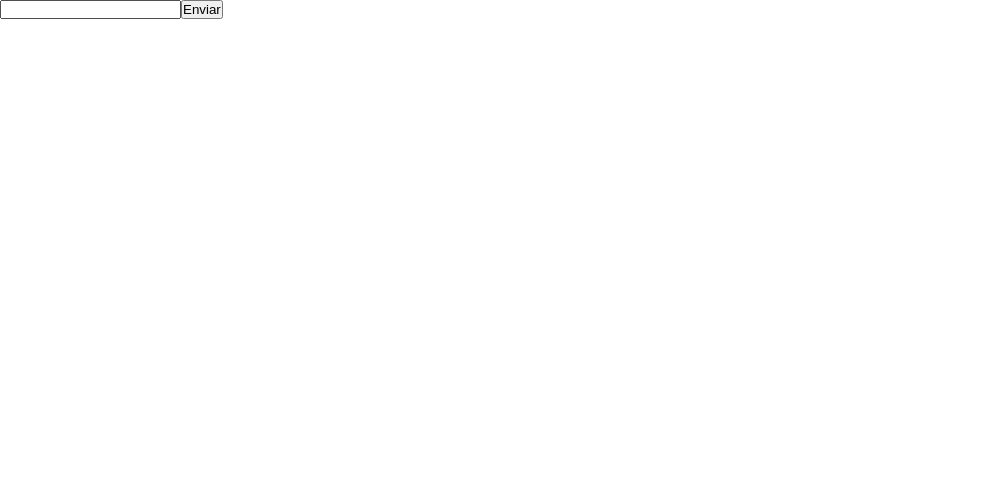
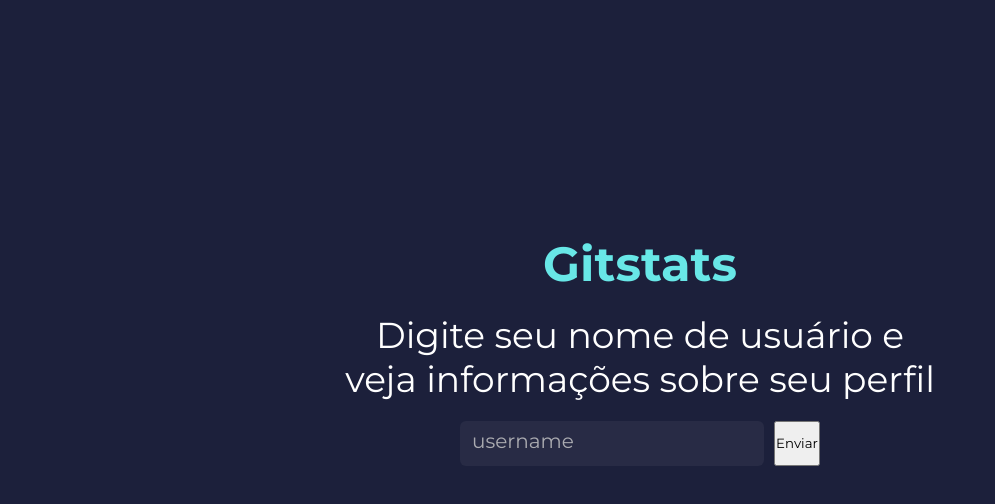
Before and after one commit to GustavoScopinho/api-github, a React (Create React App) app: page / in a window 1280 px wide. Shown: the top 504 px of the page, without its empty margins (0-995 px from the left). Built offline with nearby package versions, Linux system fonts and the light colour scheme.

Commit message:
Estrutura página buscar

```diff
--- a/public/index.html
+++ b/public/index.html
@@ -9,35 +9,19 @@
       name="description"
       content="Web site created using create-react-app"
     />
-    <link rel="apple-touch-icon" href="%PUBLIC_URL%/logo192.png" />
-    <!--
-      manifest.json provides metadata used when your web app is installed on a
-      user's mobile device or desktop. See https://developers.google.com/web/fundamentals/web-app-manifest/
-    -->
 
-    <!--
-      Notice the use of %PUBLIC_URL% in the tags above.
-      It will be replaced with the URL of the `public` folder during the build.
-      Only files inside the `public` folder can be referenced from the HTML.
-
-      Unlike "/favicon.ico" or "favicon.ico", "%PUBLIC_URL%/favicon.ico" will
-      work correctly both with client-side routing and a non-root public URL.
-      Learn how to configure a non-root public URL by running `npm run build`.
-    -->
+    <link rel="preconnect" href="https://fonts.googleapis.com" />
+    <link rel="preconnect" href="https://fonts.gstatic.com" crossorigin />
+    <link rel="preconnect" href="https://fonts.googleapis.com" />
+    <link rel="preconnect" href="https://fonts.gstatic.com" crossorigin />
+    <link
+      href="https://fonts.googleapis.com/css2?family=Cormorant+Garamond:ital,wght@0,400;0,700;1,400&family=Montserrat:wght@400;500;700&display=swap"
+      rel="stylesheet"
+    />
     <title>React App</title>
   </head>
   <body>
     <noscript>You need to enable JavaScript to run this app.</noscript>
     <div id="root"></div>
-    <!--
-      This HTML file is a template.
-      If you open it directly in the browser, you will see an empty page.
-
-      You can add webfonts, meta tags, or analytics to this file.
-      The build step will place the bundled scripts into the <body> tag.
-
-      To begin the development, run `npm start` or `yarn start`.
-      To create a production bundle, use `npm run build` or `yarn build`.
-    -->
   </body>
 </html>
--- a/src/App.css
+++ b/src/App.css
@@ -1,4 +1,6 @@
 * {
   margin: 0;
   padding: 0;
+  font-family: 'Cormorant Garamond', serif;
+font-family: 'Montserrat', sans-serif;
 }
--- a/src/App.tsx
+++ b/src/App.tsx
@@ -1,17 +1,19 @@
 import React from 'react';
 import { BrowserRouter, Routes, Route } from 'react-router-dom';
-import axios from 'axios';
+
 import './App.css'
-import  RepoAPI  from './components/RepoAPI/RepoAPI';
-import { UsuarioAPI } from './components/UsuarioAPI/UsuarioAPI';
+
+
+import { Buscar } from './pages/Buscar';
+import { Usuario } from './pages/Usuario';
 
 function App() {
   return (
     <>
     <BrowserRouter>
     <Routes>
-      <Route path='/' element={<UsuarioAPI/>} />
-      <Route path='/RepoAPI' element={<RepoAPI/>} />
+      <Route path='/' element={<Buscar/>} />
+      <Route path='/Usuario' element={<Usuario/>} />
     </Routes>
     </BrowserRouter>
 
--- a/src/components/RepoAPI/RepoAPI.style.ts
+++ b/src/components/RepoAPI/RepoAPI.style.ts
@@ -67,4 +67,6 @@ background: #1C203B;
     align-items: center;
 
   }
+
+
 `
--- a/src/components/RepoAPI/RepoAPI.tsx
+++ b/src/components/RepoAPI/RepoAPI.tsx
@@ -11,7 +11,7 @@ interface Repositorio {
 }
 
 const nome_usuario = 'gustavoscopinho'  // colocar o valor da variavel q for digitada
-const RepoAPI = () => {
+const RepoAPI:React.FC = () => {
   // Token github
   let urlWeb = `https://api.github.com/users/${nome_usuario}/repos`;
   let tokenStr = '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';
--- /dev/null
+++ b/src/components/UsuarioAPI/UsuarioAPI.style.ts
@@ -0,0 +1,53 @@
+import styled from "styled-components";
+
+export const ContainerGeral = styled.div`
+background: #1C203B;
+width: 100%;
+height: 100vh;
+display: flex;
+align-items: center;
+justify-content: center;
+
+`
+
+export const ContainerBusca = styled.div`
+width: 600px;
+margin-top: -100px;
+
+`
+
+export const ContainerTexto = styled.div`
+h1{
+  color: #68E7E7;
+  text-align: center;
+  margin-bottom: 20px;
+  font-size: 48px;
+}
+h2{
+  color: #fff;
+  font-weight: 400;
+  margin-bottom: 20px;
+  text-align: center;
+  font-size: 36px;
+}
+`
+
+export const ContainerPesquisar = styled.div`
+display: flex;
+justify-content: center;
+input {
+  width: 304px;
+  height: 45px;
+  background: rgba(254, 253, 253, 0.05);
+  border-radius: 6px;
+  border: none;
+  margin-right: 10px;
+
+
+  ::placeholder{
+    color: rgba(204, 204, 204, 0.8);
+    font-size: 20px;
+    padding: 16px 12px;
+  }
+}
+`
--- a/src/components/UsuarioAPI/UsuarioAPI.tsx
+++ b/src/components/UsuarioAPI/UsuarioAPI.tsx
@@ -1,16 +1,26 @@
 import axios from "axios"
 import { useEffect, useState} from 'react'
+import { ContainerBusca, ContainerTexto, ContainerPesquisar, ContainerGeral } from "./UsuarioAPI.style"
 
 
 
-export const UsuarioAPI = () => {
+export const UsuarioAPI:React.FC = () => {
   return (
     <>
-      <div>
+      <ContainerGeral>
+        <ContainerBusca>
+          <ContainerTexto>
+            <h1>Gitstats</h1>
+            <h2>Digite seu nome de usuário
+              e veja informações sobre seu perfil</h2>
+          </ContainerTexto>
+          <ContainerPesquisar>
+          <input type="text" placeholder="username"  id="" />
+          <button type="button">Enviar</button>
+          </ContainerPesquisar>
 
-        <input type="text" name="Username" id="" />
-        <button type="button">Enviar</button>
-      </div>
+        </ContainerBusca>
+      </ContainerGeral>
     </>
   )
 }
--- /dev/null
+++ b/src/pages/Buscar.tsx
@@ -0,0 +1,8 @@
+import React from 'react'
+import { UsuarioAPI } from '../components/UsuarioAPI/UsuarioAPI'
+
+export const Buscar:React.FC = () => {
+  return (
+    <UsuarioAPI/>
+  )
+}
--- /dev/null
+++ b/src/pages/Usuario.tsx
@@ -0,0 +1,10 @@
+import React from 'react'
+import RepoAPI from '../components/RepoAPI/RepoAPI'
+
+export const Usuario:React.FC = () => {
+  return (
+    <>
+    <RepoAPI/>
+    </>
+  )
+}
```
